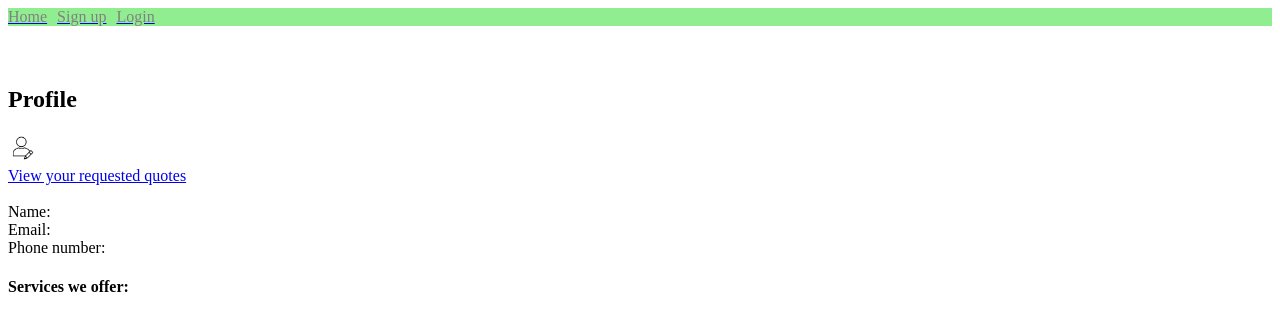
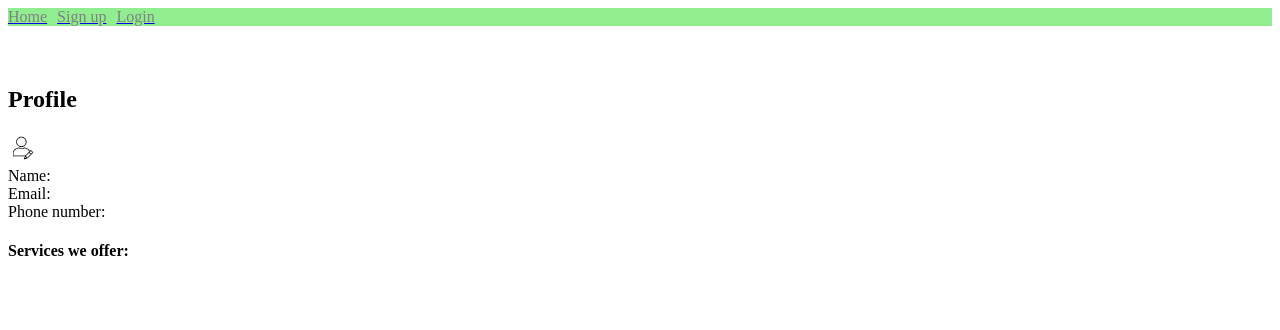
Before and after one commit to QZVTR/FirstChoice, a Next.js app: page /nav/Profile in a window 1280 px wide. Shown: the top 330 px of the page. Built offline with nearby package versions, Linux system fonts and the light colour scheme.

Commit message:
Link to quotes only shows if trader logged in

```diff
--- a/pages/nav/Profile.js
+++ b/pages/nav/Profile.js
@@ -16,6 +16,7 @@ export default function Profile() {
   const [companyName, setCompanyName] = useState();
   const [bio, setBio] = useState();
   const [jobsAvail, setJobsAvail] = useState([]);
+  const [userType, setUserType] = useState();
 
   function capitalizeWords(str) {
     const words = str.split(' ');
@@ -49,6 +50,7 @@ export default function Profile() {
         setSName(userData.secondName);
         setPhone(userData.phone);
         setEmail(userData.email)
+        setUserType('Customer')
       }
     };
 
@@ -79,6 +81,7 @@ export default function Profile() {
         setBio(userData.bio);
         setEmail(userData.email)
         setJobsAvail(userData.jobsAvail)
+        setUserType('Trader')
       }
     };
 
@@ -94,11 +97,14 @@ export default function Profile() {
       <Link href='/components/EditProfile'>
         <img src='/media/EditProfile.jpg' alt='Edit Profile' height='30' width='30'/>
       </Link>
-      <div>
+      {userType === 'Trader' ? <div>
         <Link href={`/components/UserQuotes/${email}`}>
           View your requested quotes
         </Link>
-      </div>
+      </div> :
+      null
+      }
+
       <br />
       <div>
         <div>Name: {fName} {sName}</div>
```
